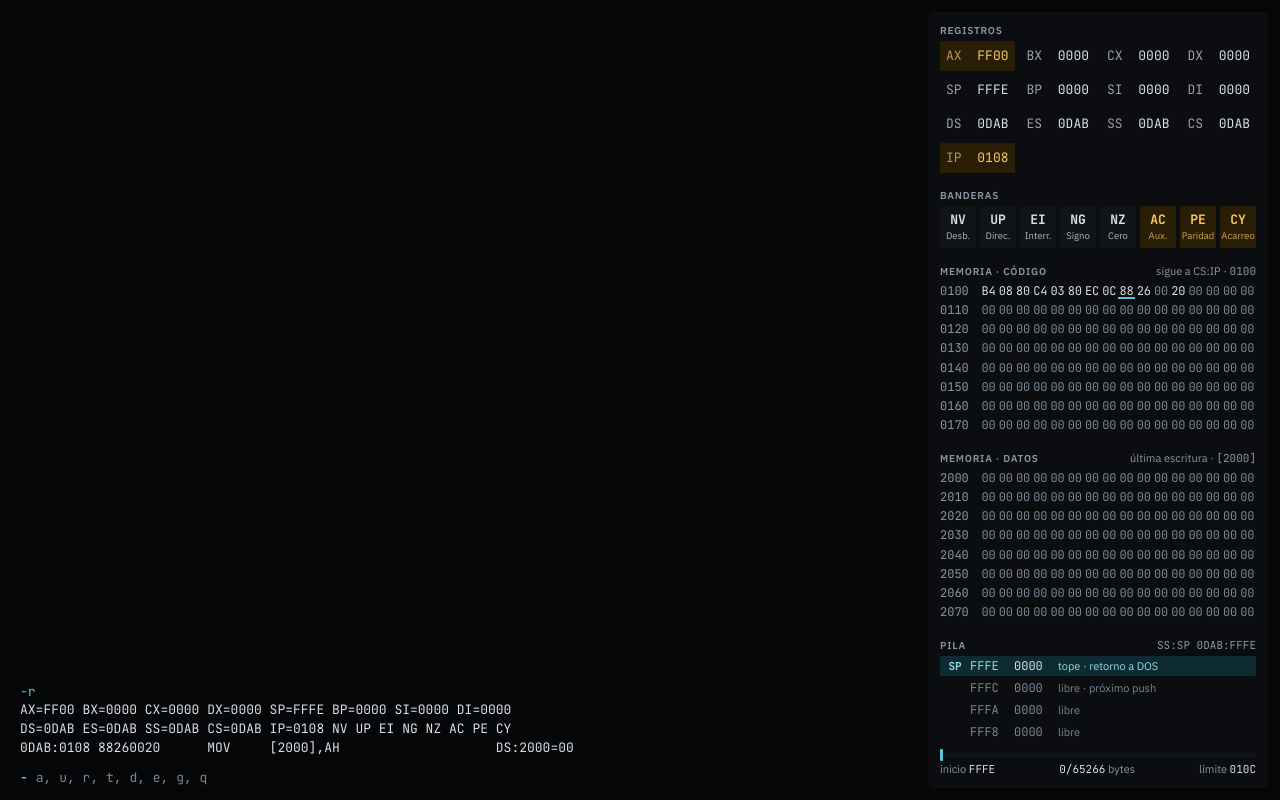
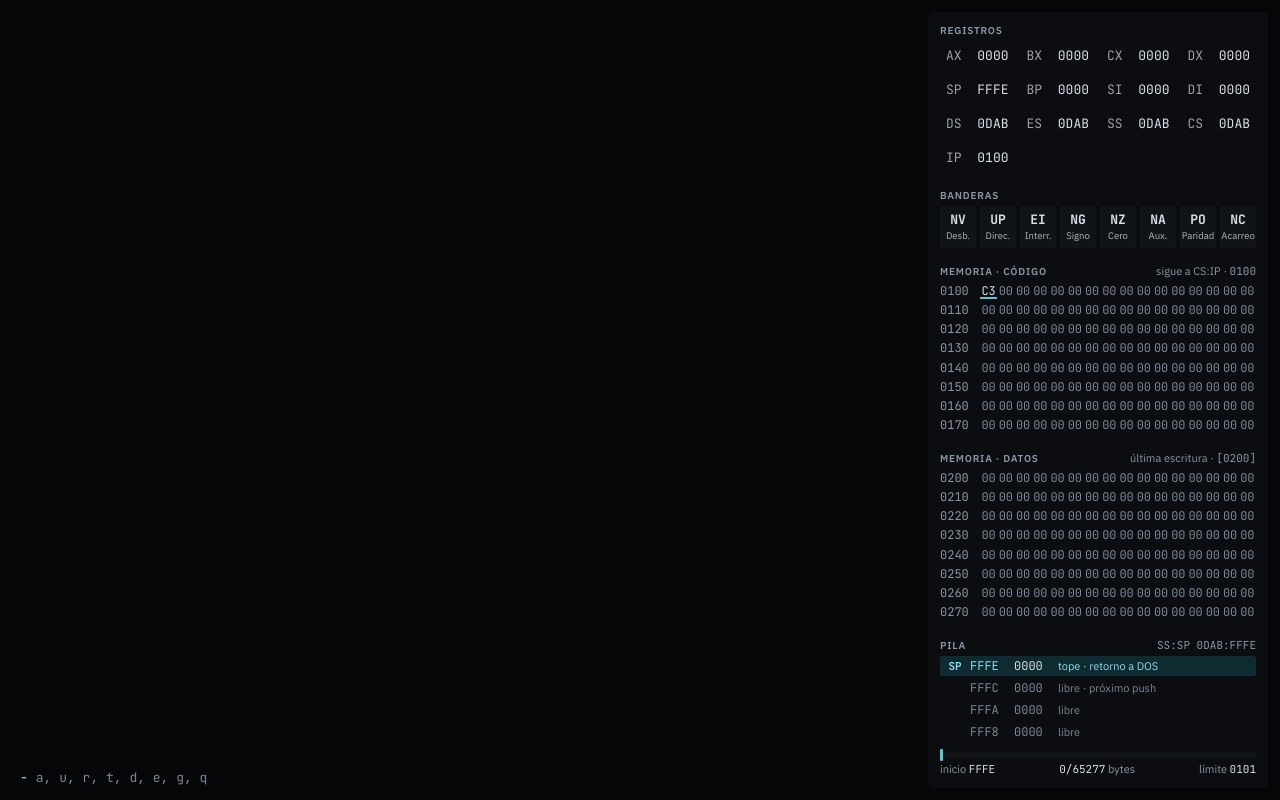
Before and after one commit to rudmili/bug, a React (Vite) app: page / in a window 1280 px wide. Built offline with nearby package versions, Linux system fonts and the light colour scheme.

Commit message:
feat(ui): wire app to real debug session

```diff
--- a/src/main.tsx
+++ b/src/main.tsx
@@ -1,10 +1,10 @@
 import { StrictMode } from 'react'
 import { createRoot } from 'react-dom/client'
 import { App } from './ui/App'
-import { createMockSession } from './debug/mock'
+import { createDebugSession } from './debug/session'
 
 // Se crea una sola vez, fuera del render: StrictMode y el React Compiler pueden renderizar dos veces
-const session = createMockSession()
+const session = createDebugSession()
 
 createRoot(document.getElementById('root')!).render(
   <StrictMode>
```
